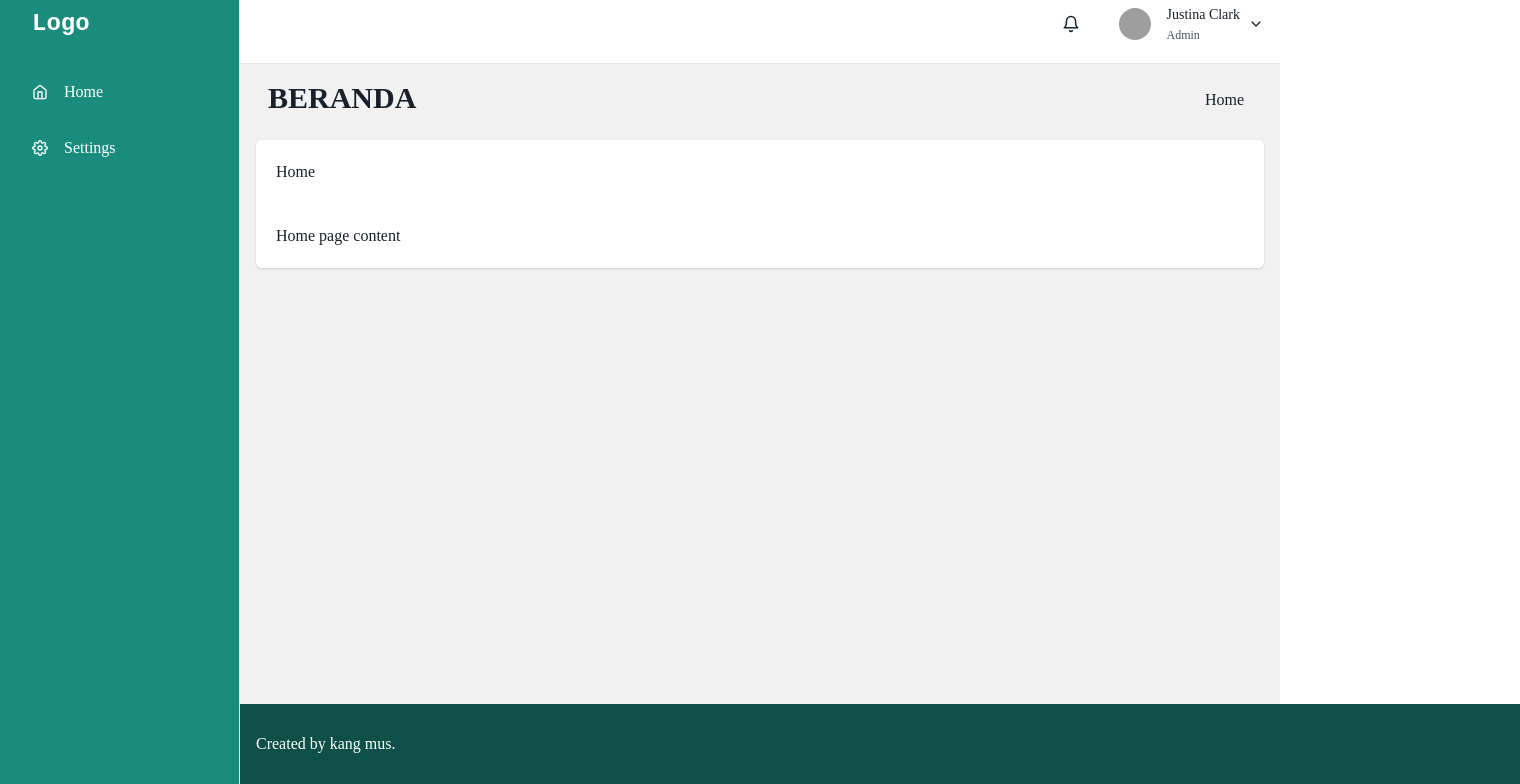
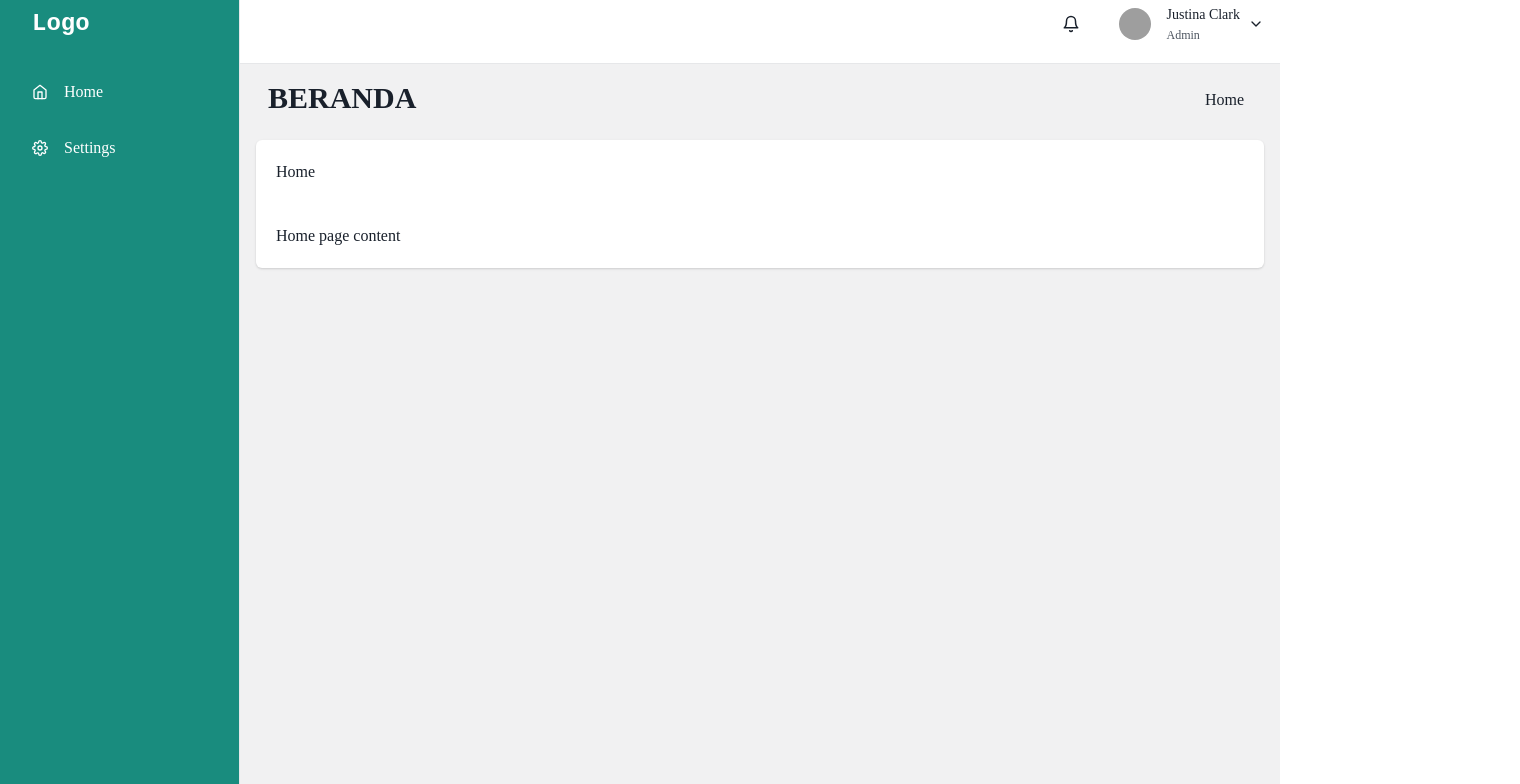
Before and after one commit to Iqbalm1995/practice-next, a Next.js app: page / in a window 1280 px wide. Shown: the part 16-800 px from the top of the page, 1520 px wide, since content can reach past the window. Built offline with nearby package versions, Linux system fonts and the light colour scheme; grey boxes are pictures that could not be loaded; what @chakra-ui/next-js would draw is missing.

Commit message:
remove footer

```diff
--- a/src/app/components/sidebar.tsx
+++ b/src/app/components/sidebar.tsx
@@ -229,18 +229,6 @@ const SidebarWithHeader = ({ children }: { children: React.ReactNode }) => {
         {/* Content */}
         {children}
       </Box>
-      <Flex
-        ml={{ base: 0, md: 60 }}
-        px={{ base: 4, md: 4 }}
-        w={"full"}
-        h={"10vh"}
-        textColor={"white"}
-        bgColor={"primary.800"}
-        justifyContent={"flex-start"}
-        alignItems={"center"}
-      >
-        Created by kang mus.
-      </Flex>
     </Box>
   );
 };
```
